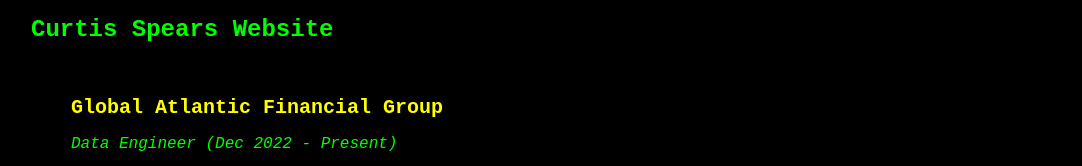
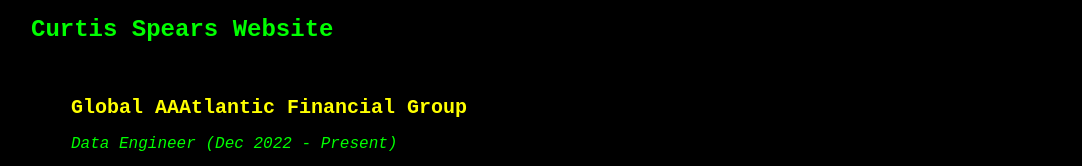
Before and after one commit to spearscjs/spearscjs_website, a plain HTML site: page index.html in a window 1280 px wide. Shown: the top 166 px of the page, without its empty margins (97-1179 px from the left). Drawn offline with Linux system fonts and the light colour scheme.

Commit message:
Update index.html

```diff
--- a/index.html
+++ b/index.html
@@ -14,7 +14,7 @@
 <main>
     <ol>
         <section class="clear_section">
-            <h2>Global Atlantic Financial Group</h2>
+            <h2>Global AAAtlantic Financial Group</h2>
             <p class="job-title">Data Engineer (Dec 2022 - Present)</p>
             <ul>
                 <li>Work with actuarial and financial teams to understand the behavior and use of the data. Create ETL pipelines and reporting layers to be ingested downstream.</li>
```
